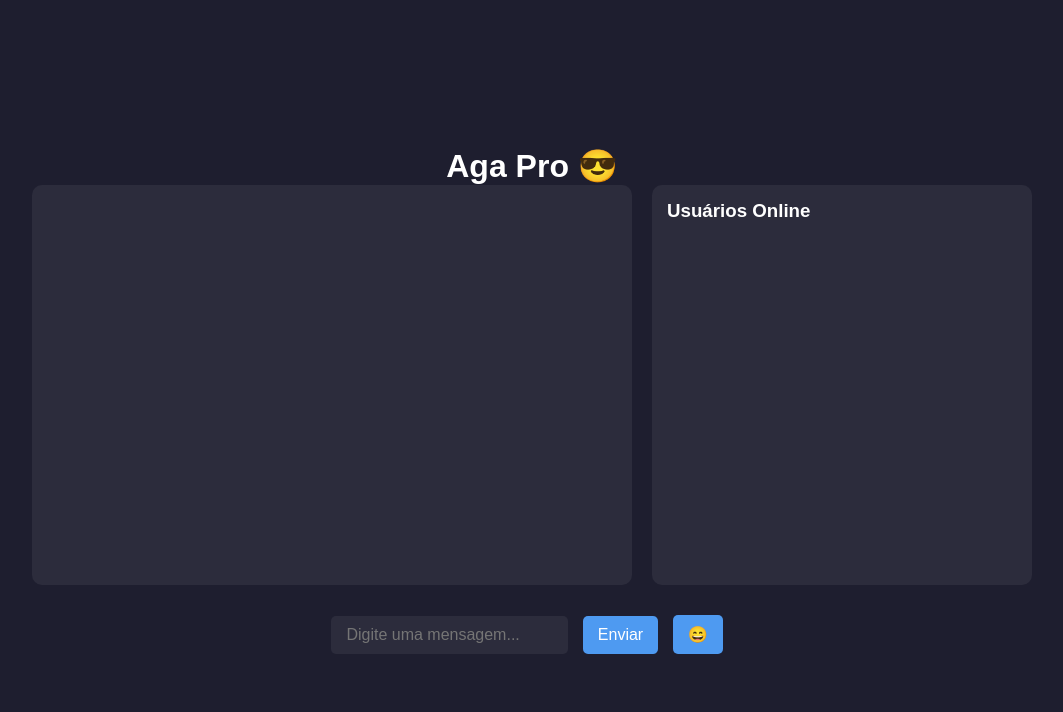
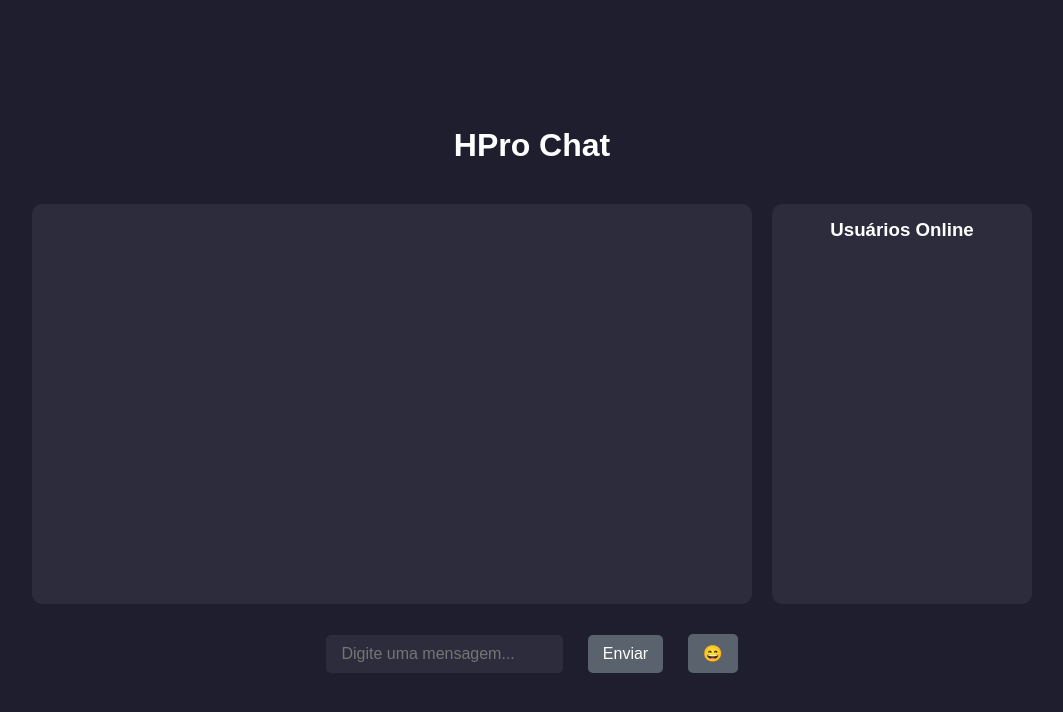
Before and after one commit to Georgelxll/WebChat-NodeJS, a website: page public/chat.html in a window 1280 px wide. Shown: the whole page, without its empty margins (108-1171 px from the left). Drawn offline with nearby package versions, Linux system fonts and the light colour scheme; no server answers.

Commit message:
atulizações visuais

```diff
--- a/public/chat.html
+++ b/public/chat.html
@@ -15,13 +15,13 @@
 
 <body>
 
-    <h1>HPro</h1>
+    <h1 style="padding-bottom: 40px;">HPro</h1>
 <div id="container">
 
 
   <div id="chatBox"></div>
   <div class="onlines" id="onlines">
-      <h3>Usuários Online</h3>
+      <h3 style="text-align: center;">Usuários Online</h3>
       <ul id="userList"></ul>
     </div>
 </div>
--- a/public/src/chat.js
+++ b/public/src/chat.js
@@ -143,7 +143,7 @@
     userList.innerHTML = '';
     users.forEach(user => {
         const li = document.createElement('li');
-        li.textContent = user;
+        li.textContent = "🟢" + user;
         userList.appendChild(li);
     });
     });
@@ -151,9 +151,9 @@
 
 
   const h1 = document.querySelector('h1');
-  const fullText = 'Aga Promessas vazias';
-  const middleText = 'Aga Pro';
-  const finalText = 'Aga Pro 😎';
+  const fullText = 'HPro Chat';
+  const middleText = 'HPro Chat';
+  const finalText = 'HPro Chat';
   let index = 0;
 
   // Etapa 1: Digitar fullText
--- a/public/style.css
+++ b/public/style.css
@@ -26,6 +26,7 @@ input, button {
   border-radius: 5px;
   border: none;
   margin-right: 10px;
+  margin-left: 10px;
   font-size: 16px;
 }
 
@@ -35,7 +36,7 @@ input {
 }
 
 button {
-  background-color: #4e9af1;
+  background-color: #59626d;
   color: white;
   cursor: pointer;
   transition: background 0.2s ease;
@@ -47,8 +48,8 @@ button:hover {
 
 /* Chat */
 #chatBox {
-  width: 90%;
-  max-width: 600px;
+  width: 10%;
+  max-width: 1000px;
   height: 400px;
   background-color: #2c2c3c;
   border-radius: 10px;
@@ -105,7 +106,7 @@ h2 {
 #container {
   display: flex;
   gap: 20px;
-  width: 90%;
+  width: 80%;
   max-width: 1000px;
   height: 400px;
 }
@@ -154,4 +155,5 @@ h2 {
   margin-bottom: 5px;
   border-left: 3px solid #007bff;
   font-size: 0.9em;
+  border-radius: 5px;
 }
```
